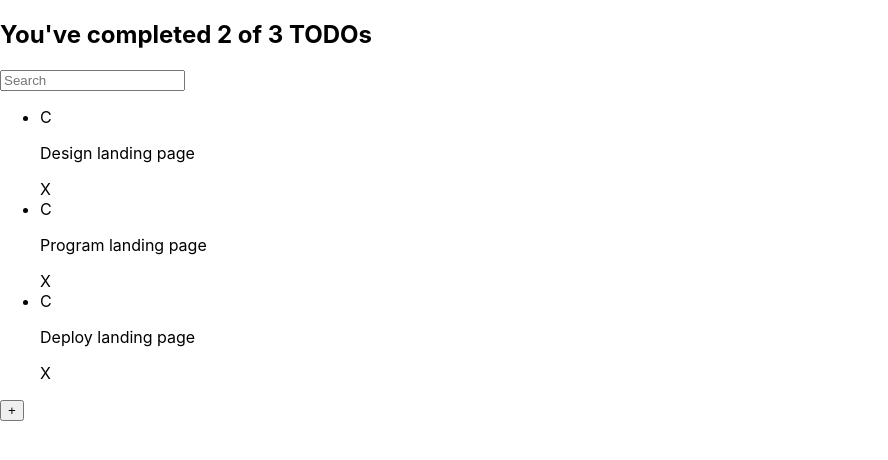
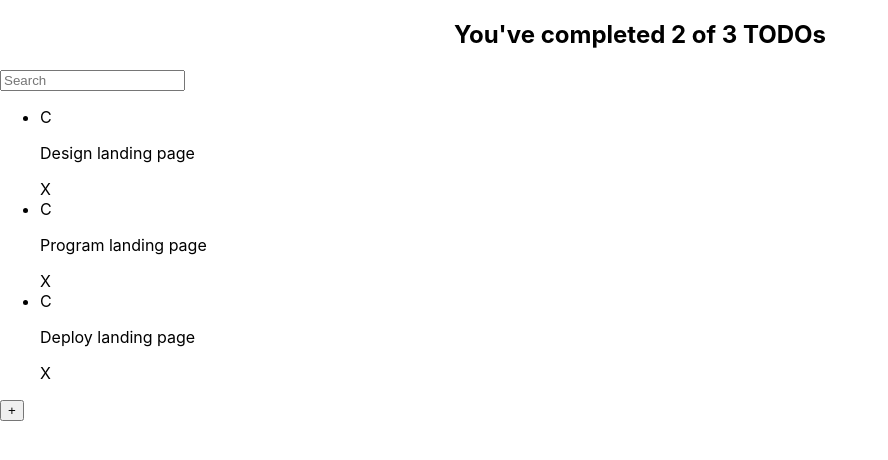
Before and after one commit to juancmandev/todo-react, a React (Create React App) app: page / in a window 1280 px wide. Shown: the top 460 px of the page, without its empty margins (0-888 px from the left). Built offline with nearby package versions, Linux system fonts and the light colour scheme; the HTML template or start-up script is replaced by a standard one.

Commit message:
Add TodoCounter css

```diff
--- /dev/null
+++ b/src/TodoCounter.css
@@ -0,0 +1,4 @@
+.TodoCounter {
+  font-size: 24px;
+  text-align: center;
+}
--- a/src/TodoCounter.js
+++ b/src/TodoCounter.js
@@ -1,7 +1,8 @@
 import React from 'react';
+import './TodoCounter.css';
 
 function TodoCounter() {
-  return <h2>You've completed 2 of 3 TODOs</h2>;
+  return <h2 className='TodoCounter'>You've completed 2 of 3 TODOs</h2>;
 }
 
 export { TodoCounter };
```
